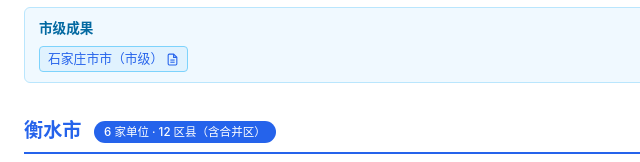
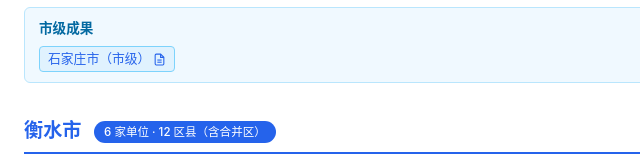
Before and after one commit to 1337816143/soil-type-mapping-inventory, a plain HTML site: page index.html in a window 1280 px wide. Shown: the part 1703-1865 px from the top of the page, 0-640 px from the left. Drawn offline with Linux system fonts and the light colour scheme.

Commit message:
修复标签：石家庄市（市级）、邯郸市（市级）、广平县、魏县；市级单列不计入区县数

```diff
--- a/index.html
+++ b/index.html
@@ -475,7 +475,7 @@ var soilTypeData = [
             ]
           },
           {
-            "label": "石家庄市市（市级）",
+            "label": "石家庄市（市级）",
             "docs": [
               {
                 "batch": "第二批补充",
```
Also changed, not shown: soil-type-mapping-inventory.html (+1 -1 lines).
